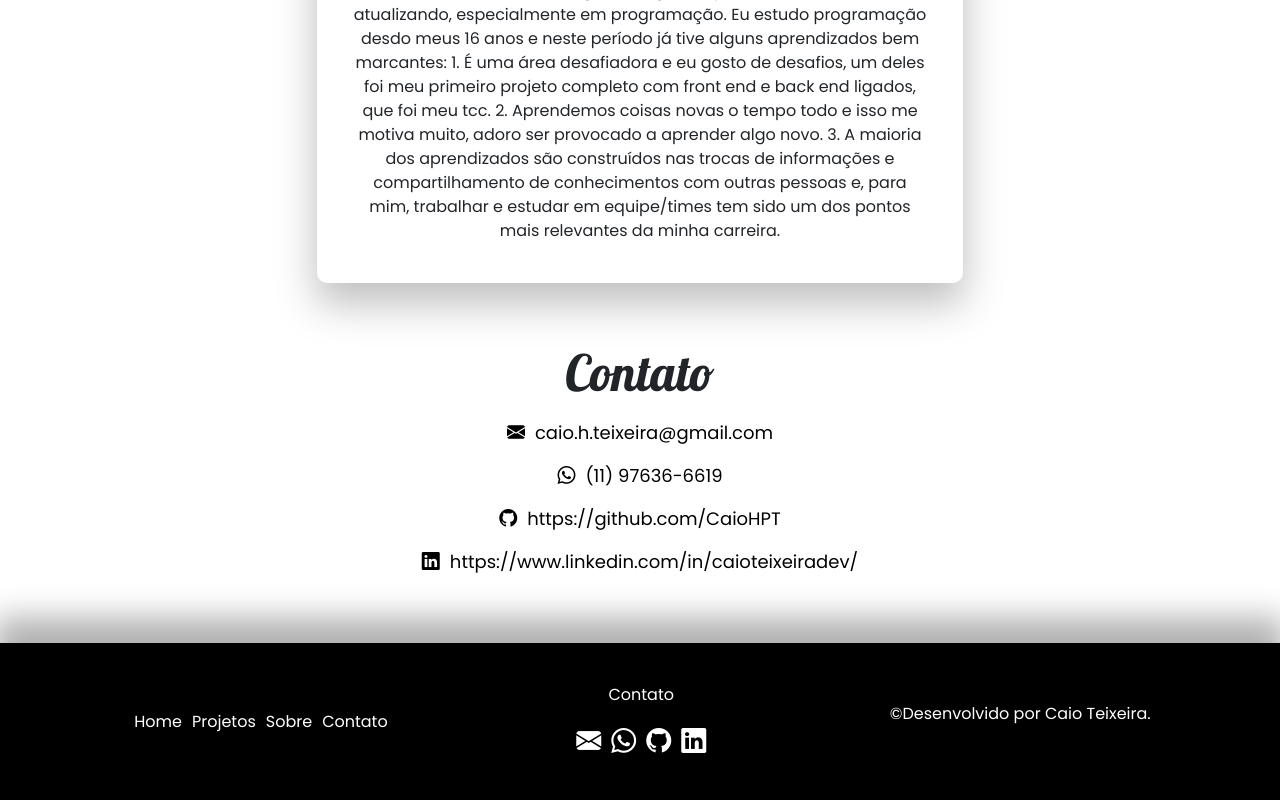
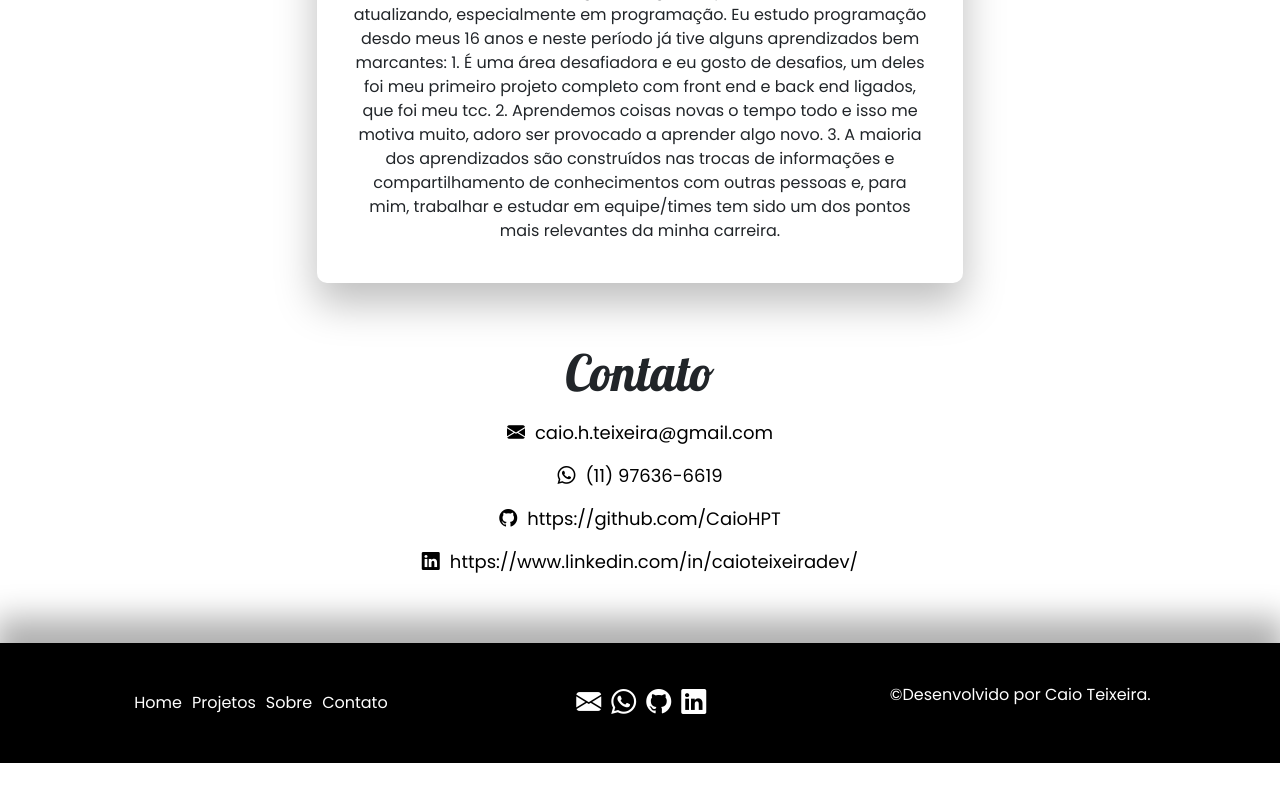
Before and after one commit to CaioHPT/portfolio, a React (Create React App) app: page / in a window 1280 px wide. Shown: the part 1123-1923 px from the top of the page. After the commit the page ends 1886 px from the top, so only its background shows below. Built offline with nearby package versions, Linux system fonts and the light colour scheme.

Commit message:
update footer

```diff
--- a/src/Components/Footer/index.jsx
+++ b/src/Components/Footer/index.jsx
@@ -11,7 +11,6 @@ const Footer = () => {
                     <a href="#contact">Contato</a>
                 </div>
                 <div className="contactFooter">
-                    <p>Contato</p>
                     <div className='icons'>
                         <a href="mailto:caio.h.teixeira@gmail.com" target="_blank"><span><i className="bi bi-envelope-fill"></i></span></a>
                         <a href="https://web.whatsapp.com/send?phone=5511976366619" target="_blank"><span><i className="bi bi-whatsapp"></i></span></a>
```
